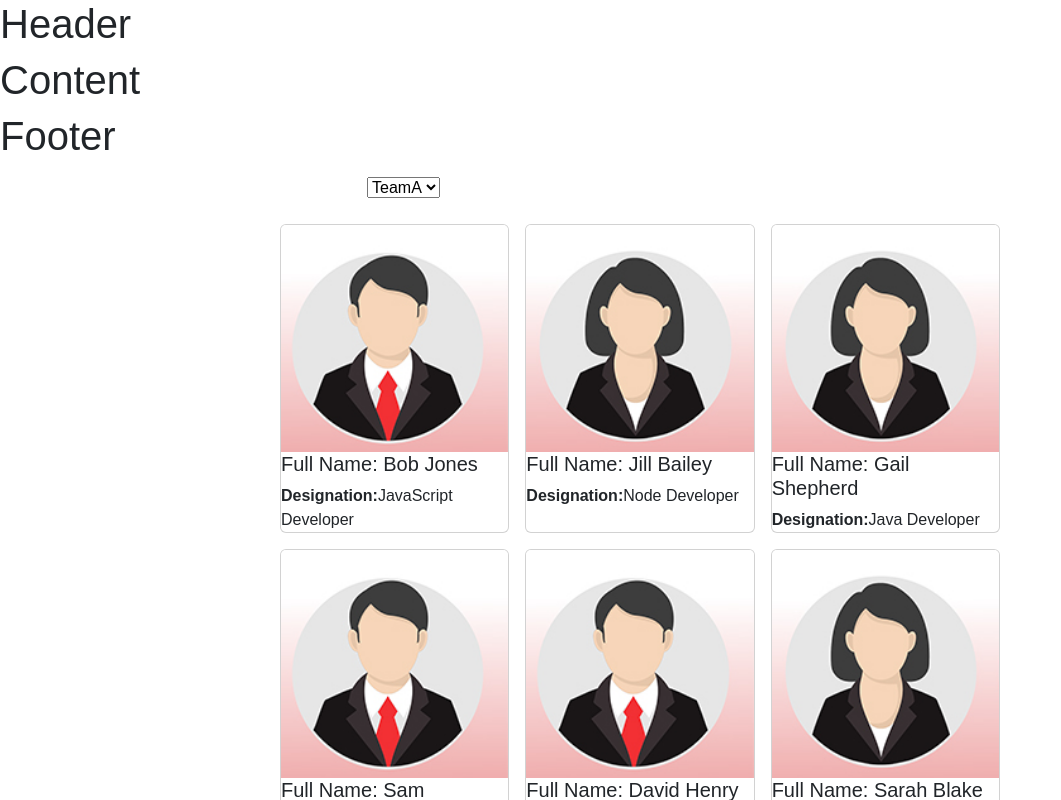
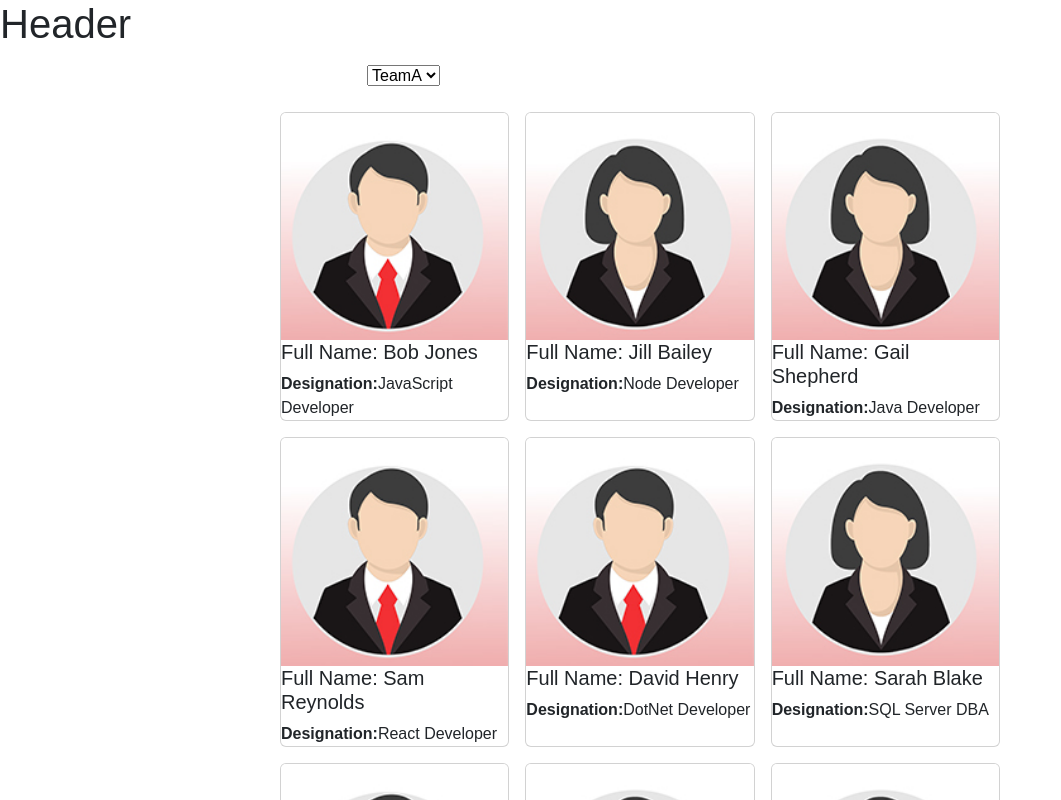
Before and after one commit to PivtoranisV/react-team-member-allocation, a React (Create React App) app: page / in a window 1280 px wide. Shown: the top 800 px of the page, without its empty margins (0-1061 px from the left). Built offline with nearby package versions, Linux system fonts and the light colour scheme.

Commit message:
Added function for team selection

```diff
--- a/src/App.jsx
+++ b/src/App.jsx
@@ -1,7 +1,6 @@
 import React from "react";
 import "./App.css";
 import Header from "./Header";
-import Content from "./Content";
 import Footer from "./Footer";
 import Employees from "./Employees";
 
@@ -9,9 +8,8 @@ function App() {
   return (
     <div>
       <Header />
-      <Content />
+      <Employees />
       <Footer />
-      <Employees />
     </div>
   );
 }
```
